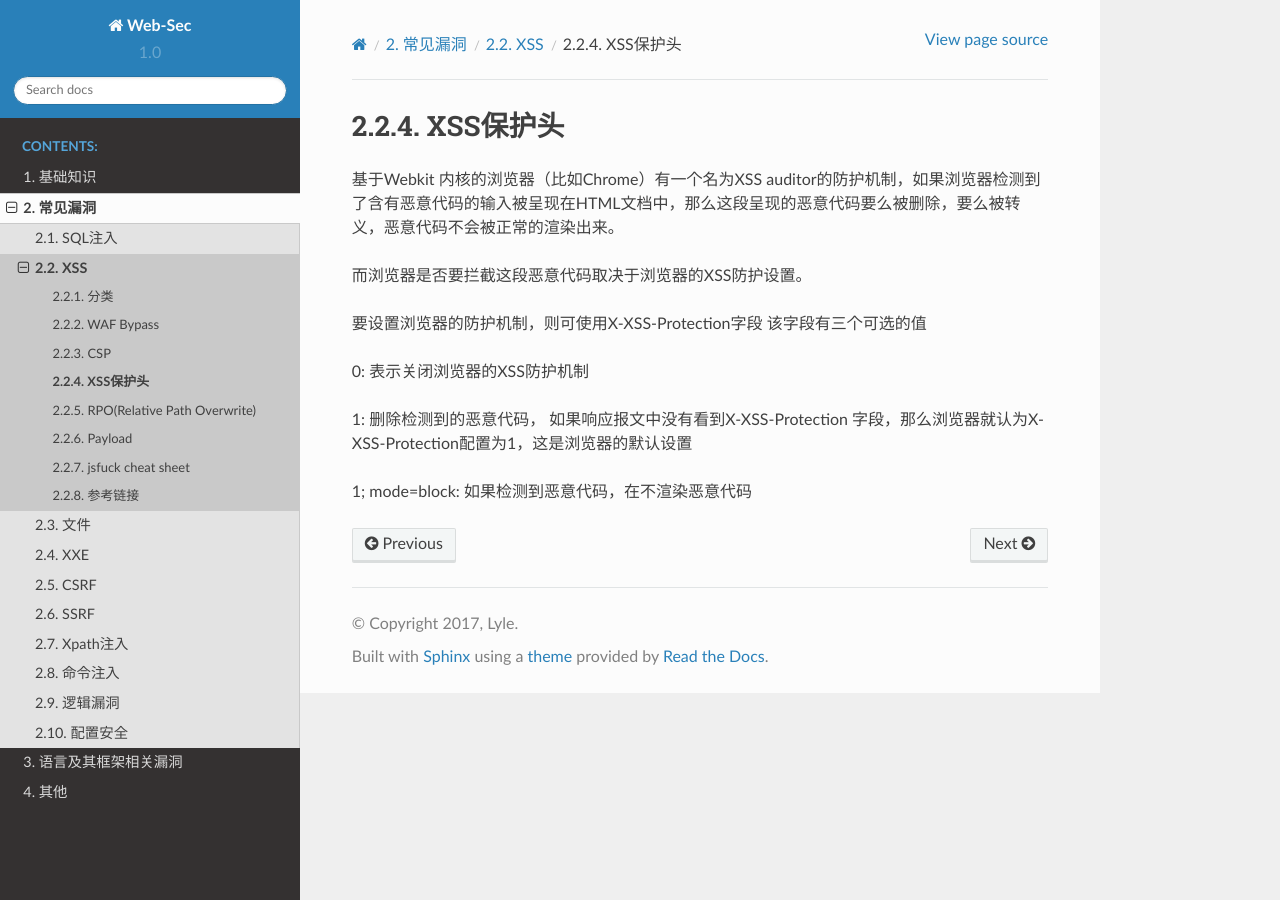
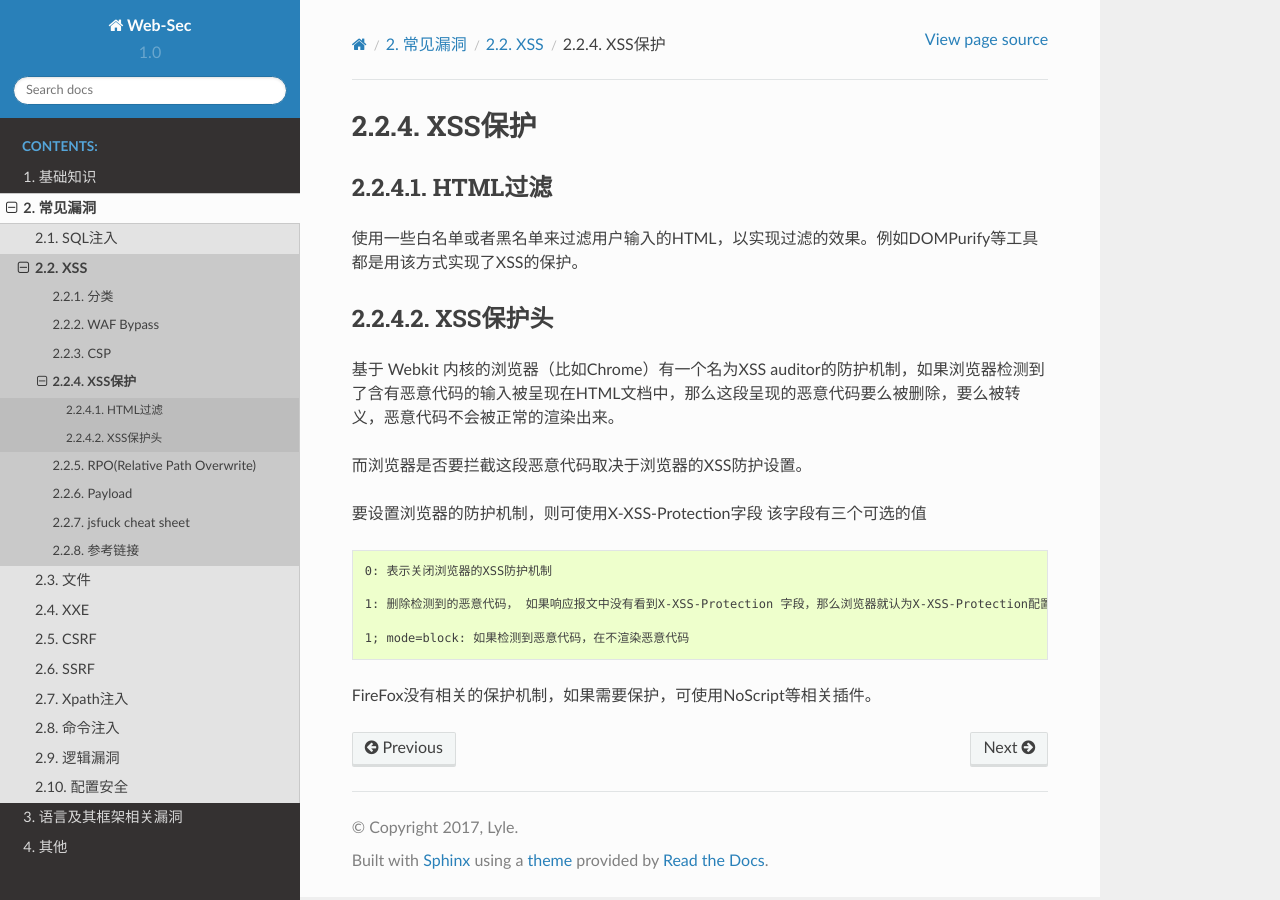
Before and after one commit to LyleMi/Learn-Web-Hacking, a Sphinx documentation site: the page built from source/vuln/xss/xssprotect.rst, in a window 1280 px wide. Built offline with Sphinx 7.4.7 and the Read the Docs theme 2.0.0, drawn with Linux system fonts in a browser that asks for light colours.

Commit message:
update xss

```diff
--- a/source/vuln/xss/xssprotect.rst
+++ b/source/vuln/xss/xssprotect.rst
@@ -1,15 +1,27 @@
+XSS保护
+===================================================
+
+HTML过滤
+---------------------------------------------------
+使用一些白名单或者黑名单来过滤用户输入的HTML，以实现过滤的效果。例如DOMPurify等工具都是用该方式实现了XSS的保护。
+
+
 XSS保护头
-================================
+---------------------------------------------------
 
-基于Webkit 内核的浏览器（比如Chrome）有一个名为XSS auditor的防护机制，如果浏览器检测到了含有恶意代码的输入被呈现在HTML文档中，那么这段呈现的恶意代码要么被删除，要么被转义，恶意代码不会被正常的渲染出来。
+基于 Webkit 内核的浏览器（比如Chrome）有一个名为XSS auditor的防护机制，如果浏览器检测到了含有恶意代码的输入被呈现在HTML文档中，那么这段呈现的恶意代码要么被删除，要么被转义，恶意代码不会被正常的渲染出来。
 
 而浏览器是否要拦截这段恶意代码取决于浏览器的XSS防护设置。
 
 要设置浏览器的防护机制，则可使用X-XSS-Protection字段
 该字段有三个可选的值
 
-0: 表示关闭浏览器的XSS防护机制
+::
 
-1: 删除检测到的恶意代码， 如果响应报文中没有看到X-XSS-Protection 字段，那么浏览器就认为X-XSS-Protection配置为1，这是浏览器的默认设置
+    0: 表示关闭浏览器的XSS防护机制
 
-1; mode=block: 如果检测到恶意代码，在不渲染恶意代码
+    1: 删除检测到的恶意代码， 如果响应报文中没有看到X-XSS-Protection 字段，那么浏览器就认为X-XSS-Protection配置为1，这是浏览器的默认设置
+
+    1; mode=block: 如果检测到恶意代码，在不渲染恶意代码
+
+FireFox没有相关的保护机制，如果需要保护，可使用NoScript等相关插件。
```
